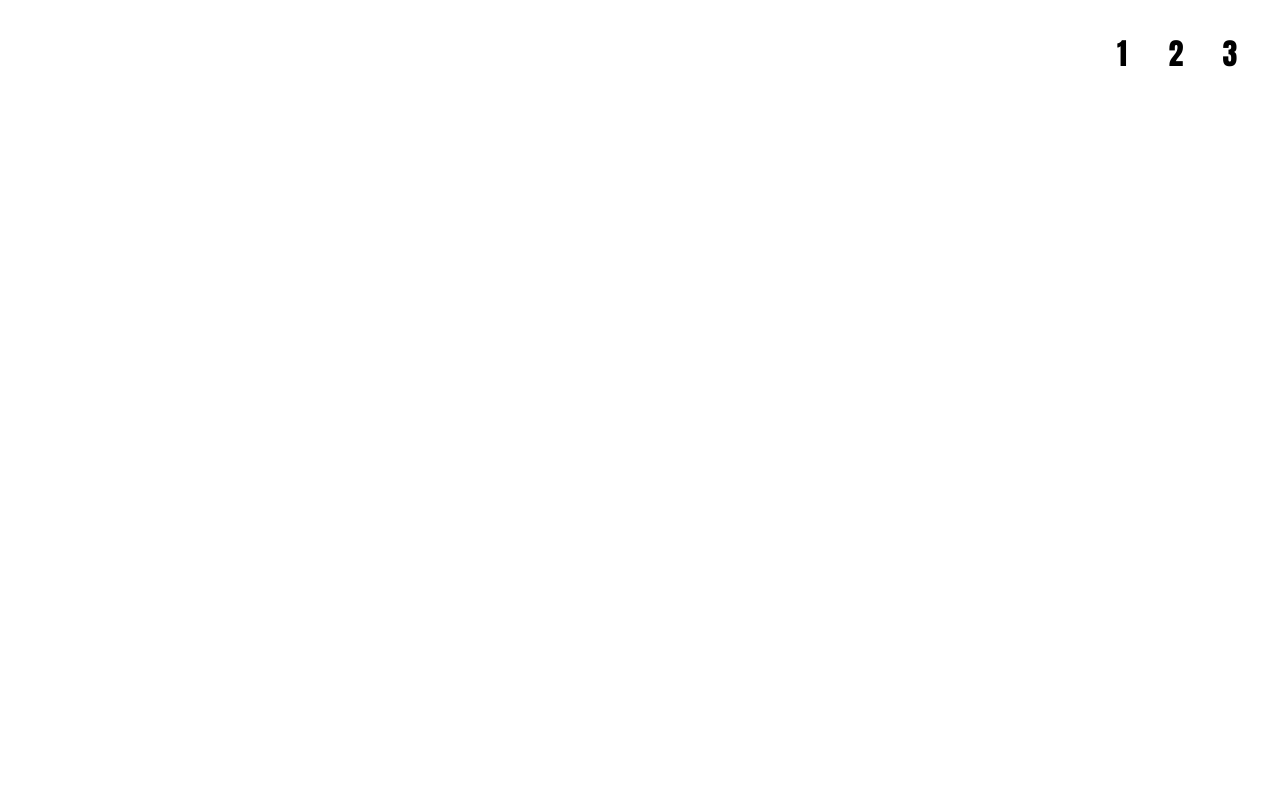
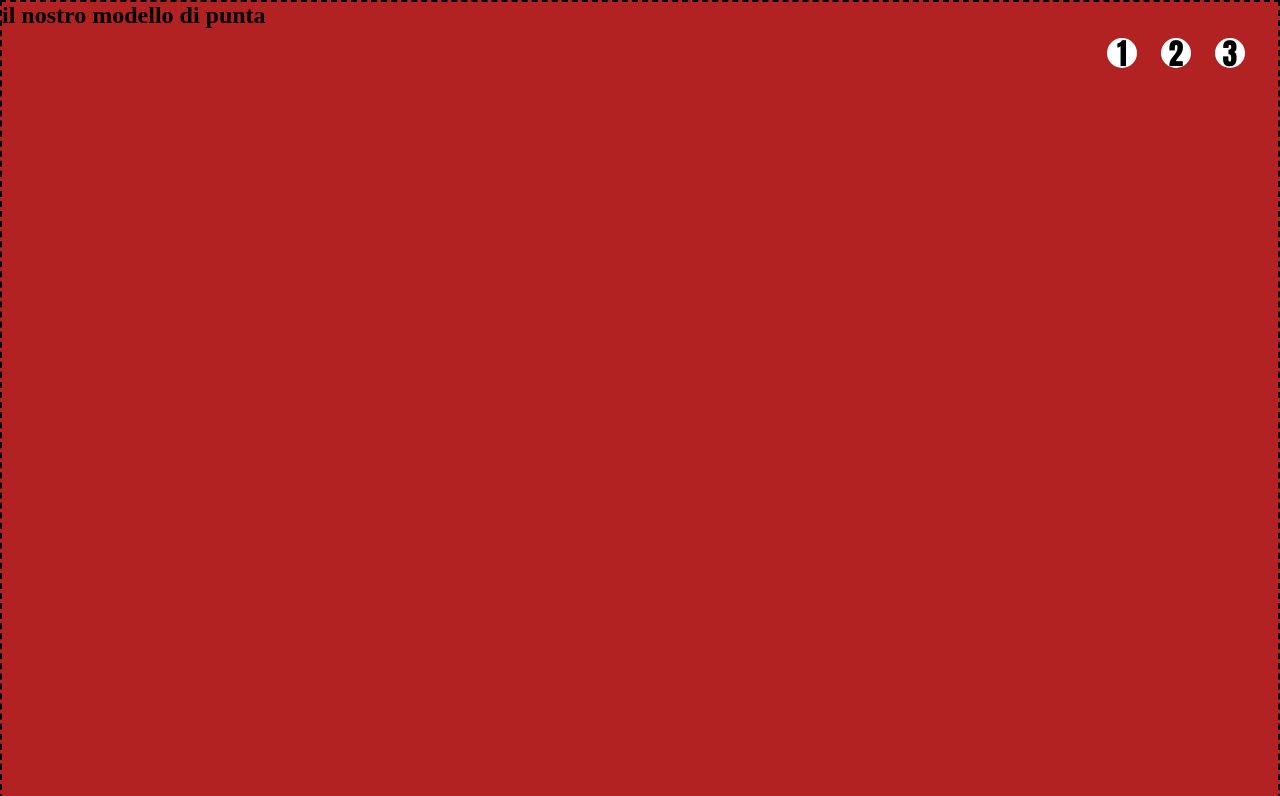
Before and after one commit to giadeagal/htmlcss-shoes, a plain HTML site: page index.html in a window 1280 px wide. Shown: the top 796 px of the page. Drawn offline with Linux system fonts and the light colour scheme.

Commit message:
struttura dei box

```diff
--- a/css/style.css
+++ b/css/style.css
@@ -5,6 +5,7 @@
     padding: 0px;
 }
 
+/* Intestazione - Menù di navigazione */
 .main-header {
     position: fixed;
     height: 70px;
@@ -37,6 +38,12 @@
     color: black;
 }
 
+/* Corpo della pagina */
+.box {
+    width: 100%;
+    height: 100vh;
+}
+
 /* Debug */
 /* header.debug {
     background-color: darkmagenta;
@@ -45,3 +52,8 @@
 /* .debug nav {
     background-color: teal;
 } */
+
+.debug .box {
+    background-color: firebrick;
+    border: 2px dashed black;
+}
--- a/index.html
+++ b/index.html
@@ -35,19 +35,21 @@
     <main class="debug">
 
         <!-- Inizio sezione rossa -->
-        <section id="scarpa1">
-
+        <section id="scarpa1" class="box">
+            <div class="layover">
+                <h2>il nostro modello di punta</h2>
+            </div>
         </section>
         <!-- Fine sezione rossa -->
 
         <!-- Inizio sezione verde -->
-        <section id="scarpa2">
+        <section id="scarpa2" class="box">
 
         </section>
         <!-- Fine sezione verde -->
 
         <!-- Inizio sezione gialla -->
-        <section id="scarpa3">
+        <section id="scarpa3" class="box">
 
         </section>
         <!-- Fine sezione gialla -->
```
